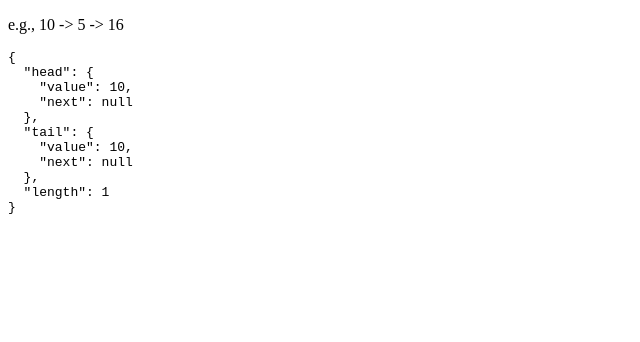
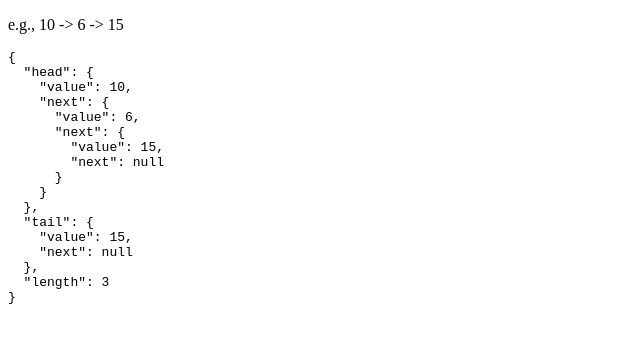
Before and after one commit to henghaopu/data-structure, a plain HTML site: page linked-list/index.html in a window 1280 px wide. Shown: the whole page, without its empty margins (0-640 px from the left). Drawn offline with Linux system fonts and the light colour scheme.

Commit message:
Implement append() of the linked list

```diff
--- a/linked-list/index.html
+++ b/linked-list/index.html
@@ -7,13 +7,15 @@
     <title>Linked List</title>
   </head>
   <body>
-    <p>e.g., 10 -> 5 -> 16</p>
+    <p>e.g., 10 -> 6 -> 15</p>
     <pre id="root"></pre>
     <script>
       // linked list constructor (exclude empty linked list)
       class LinkedList {
         constructor(value) {
-          // create the very first linked list node
+          //  10  |  null
+          //    head
+          //    tail
           this.head = {
             value,
             next: null
@@ -21,11 +23,45 @@
           this.tail = this.head;
           this.length = 1;
         }
+
+        append(value) {
+          //  10   |   null      6   |   null
+          //     head
+          //     tail               new
+          const newNode = {
+            value,
+            next: null
+          };
+          //  10   |   ->        6   |   null
+          //     head
+          //     tail .next         new
+          this.tail.next = newNode;
+          //  10   |   ->        6   |   null
+          //     head               tail
+          //                        new
+          this.tail = newNode;
+          this.length++;
+
+          //  10   |   ->        6   |   null          15   |   null
+          //     head               tail
+          //                                               new
+
+          //  10   |   ->        6   |   ->            15   |   null
+          //     head               tail
+          //                            .next              new
+
+          //  10   |   ->        6   |   ->            15   |   null
+          //     head                                      tail
+          //                                               new
+        }
       }
 
       // create a linked list through the self-defined constructor
       let linkedList = new LinkedList(10);
+      linkedList.append(6);
+      linkedList.append(15);
 
+      console.log(linkedList);
       document.querySelector("#root").innerHTML = JSON.stringify(
         linkedList,
         null,
```
